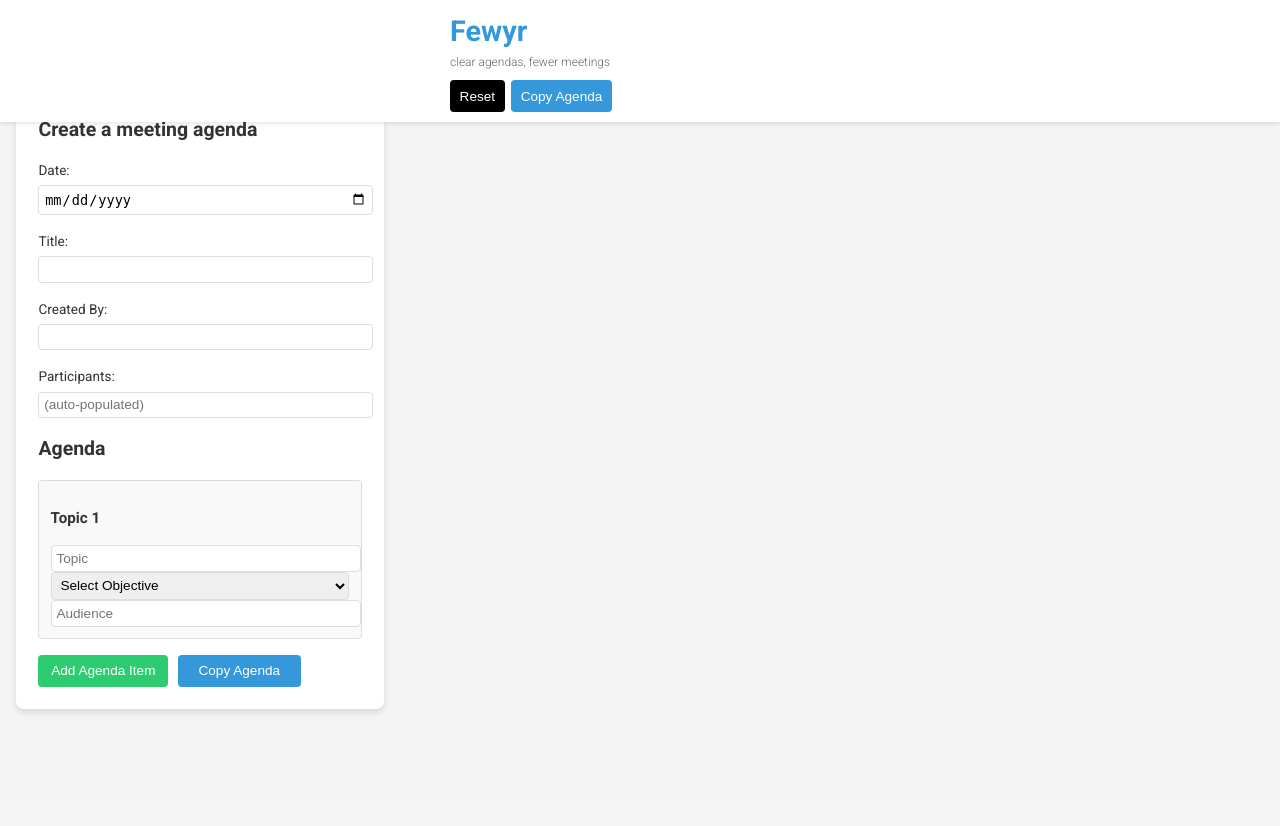
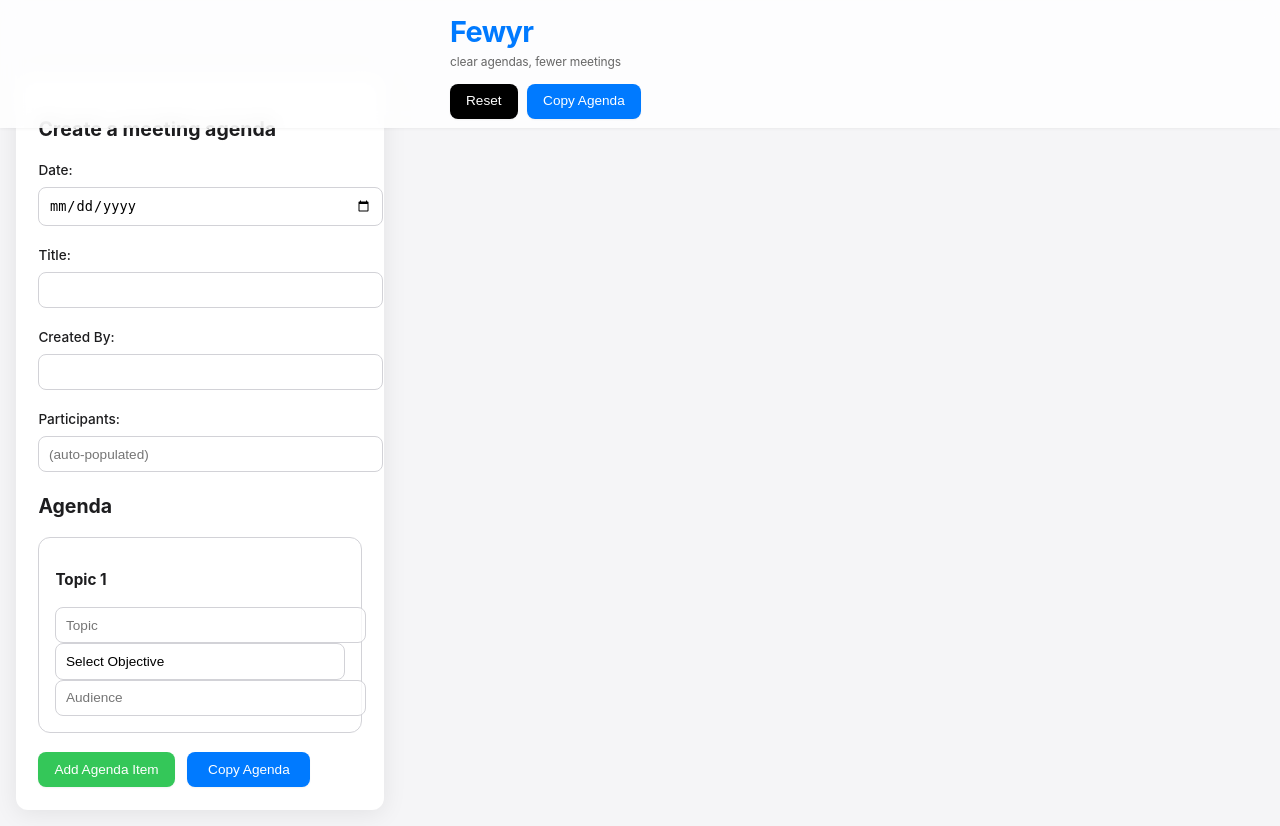
Before and after one commit to VinceStaL/Fewyr-Chrome-Extension, a PHP site: page / in a window 1280 px wide. Before the commit the page ends 713 px from the top, so only its background shows below. Run offline with PHP 8.4, Linux system fonts and the light colour scheme.

Commit message:
new look

```diff
--- a/styles.css
+++ b/styles.css
@@ -1,14 +1,16 @@
 :root {
-    --primary-color: #3498db;
-    --secondary-color: #2ecc71;
-    --background-color: #f4f4f4;
-    --text-color: #333;
-    --card-background: #fff;
-    --header-background: #ffffff;
+    --primary-color: #007AFF;
+    --secondary-color: #34C759;
+    --background-color: #F5F5F7;
+    --text-color: #1D1D1F;
+    --card-background: #FFFFFF;
+    --header-background: rgba(255, 255, 255, 0.8);
+    --input-border: #D2D2D7;
+    --input-focus: #0071E3;
 }
 
 body {
-    font-family: 'Roboto', sans-serif;
+    font-family: -apple-system, BlinkMacSystemFont, 'Roboto', sans-serif;
     line-height: 1.5;
     margin: 0;
     padding: 0;
@@ -19,6 +21,8 @@ body {
     width: 100%;
     min-width: 300px;
     max-width: 400px;
+    -webkit-font-smoothing: antialiased;
+    -moz-osx-font-smoothing: grayscale;
 }
 
 .sticky-header {
@@ -27,8 +31,11 @@ body {
     left: 0;
     right: 0;
     background-color: var(--header-background);
-    box-shadow: 0 2px 4px rgba(0, 0, 0, 0.1);
+    backdrop-filter: blur(10px);
+    -webkit-backdrop-filter: blur(10px);
+    box-shadow: 0 1px 3px rgba(0, 0, 0, 0.05);
     z-index: 1000;
+    transition: background-color 0.3s ease;
 }
 
 .header-content {
@@ -58,6 +65,7 @@ h1 {
     font-size: 1.8rem;
     font-weight: 700;
     color: var(--primary-color);
+    letter-spacing: -0.02em;
 }
 
 .subtitle {
@@ -65,7 +73,8 @@ h1 {
     padding: 0;
     font-size: 0.75rem;
     color: #666;
-    font-weight: 300;
+    font-weight: 400;
+    letter-spacing: -0.01em;
 }
 
 main {
@@ -76,28 +85,46 @@ main {
 
 .card {
     background-color: var(--card-background);
-    border-radius: 8px;
-    box-shadow: 0 4px 6px rgba(0, 0, 0, 0.1);
+    border-radius: 12px;
+    box-shadow: 0 4px 24px rgba(0, 0, 0, 0.08);
     padding: 1.4rem;
+    transition: all 0.3s ease;
+}
+
+.card:hover {
+    box-shadow: 0 6px 28px rgba(0, 0, 0, 0.12);
+    transform: translateY(-1px);
 }
 
 .form-group {
-    margin-bottom: 1rem;
+    margin-bottom: 1.2rem;
 }
 
 label {
     display: block;
-    margin-bottom: 0.3rem;
+    margin-bottom: 0.4rem;
     font-weight: 500;
     font-size: 0.85rem;
+    color: var(--text-color);
 }
 
 input, select {
     width: 100%;
-    padding: 0.3rem;
-    border: 1px solid #ddd;
-    border-radius: 4px;
+    padding: 0.6rem;
+    border: 1px solid var(--input-border);
+    border-radius: 8px;
     font-size: 0.85rem;
+    transition: all 0.2s ease;
+    outline: none;
+    background-color: rgba(255, 255, 255, 0.8);
+    -webkit-appearance: none;
+}
+
+input:focus, select:focus {
+    border-color: var(--input-focus);
+    box-shadow: 0 0 0 3px rgba(0, 113, 227, 0.15);
+}
+
 input[type="date"] {
     position: relative;
 }
@@ -109,18 +136,23 @@ input, select {
 input[type="date"]:not(:focus):not(:invalid)[data-formatted-date]::before {
     content: attr(data-formatted-date);
     position: absolute;
-        left: 0.3rem;
-        color: #000;
-    }
+    left: 0.6rem;
+    color: var(--text-color);
 }
 
 .btn {
     cursor: pointer;
     border: none;
-    padding: 0.3rem 0.6rem;
-    border-radius: 4px;
+    padding: 0.6rem 1rem;
+    border-radius: 8px;
     font-size: 0.85rem;
-    transition: background-color 0.3s ease;
+    font-weight: 500;
+    transition: all 0.2s ease;
+    box-shadow: 0 1px 2px rgba(0, 0, 0, 0.05);
+}
+
+.btn:active {
+    transform: scale(0.98);
 }
 
 .btn-primary {
@@ -138,15 +171,22 @@ input, select {
 }
 
 .btn-secondary:hover {
-    background-color: #27ae60;
+    background-color: #2FB750;
+    box-shadow: 0 2px 4px rgba(52, 199, 89, 0.2);
 }
 
 .agenda-item {
-    border: 1px solid #ddd;
-    border-radius: 4px;
-    padding: 0.7rem;
-    margin-top: 0.7rem;
-    background-color: #f9f9f9;
+    border: 1px solid var(--input-border);
+    border-radius: 12px;
+    padding: 1rem;
+    margin-top: 1rem;
+    background-color: rgba(255, 255, 255, 0.8);
+    transition: all 0.2s ease;
+}
+
+.agenda-item:hover {
+    border-color: var(--primary-color);
+    box-shadow: 0 2px 8px rgba(0, 0, 0, 0.05);
 }
 
 .copy-container {
@@ -158,18 +198,27 @@ input, select {
     position: absolute;
     left: 50%;
     transform: translateX(-50%);
-    bottom: -16px;
-    font-size: 0.65rem;
+    bottom: -20px;
+    font-size: 0.7rem;
     color: #666;
     white-space: nowrap;
-    background-color: transparent;
+    background-color: rgba(255, 255, 255, 0.9);
+    padding: 0.2rem 0.4rem;
+    border-radius: 4px;
+    box-shadow: 0 2px 4px rgba(0, 0, 0, 0.1);
+    opacity: 0;
+    transition: opacity 0.2s ease;
+}
+
+.copy-msg.visible {
+    opacity: 1;
 }
 
 #user-actions {
     display: flex;
     align-items: center;
-    margin-top: 0.6rem;
-    gap: 0.4rem;
+    margin-top: 0.8rem;
+    gap: 0.6rem;
 }
 
 #user-actions .btn,
@@ -189,15 +238,16 @@ input, select {
     display: inline-flex;
     justify-content: center;
     align-items: center;
-    height: 2rem;
+    height: 2.2rem;
     line-height: 1;
 }
+
 .form-actions {
     display: flex;
     justify-content: flex-start;
-    margin-top: 1rem;
+    margin-top: 1.2rem;
     align-items: stretch;
-    gap: 0.6rem;
+    gap: 0.8rem;
     flex-wrap: wrap;
 }
 
@@ -225,7 +275,7 @@ input, select {
 .form-actions .btn,
 .form-actions .copy-container .btn {
     width: 100%;
-    height: 2rem;
+    height: 2.2rem;
     margin: 0;
     white-space: nowrap;
     overflow: hidden;
@@ -233,7 +283,7 @@ input, select {
     display: inline-flex;
     justify-content: center;
     align-items: center;
-    padding: 0 0.8rem;
+    padding: 0 1rem;
     line-height: 1;
     font-size: 0.85rem;
     min-width: fit-content;
```
Also changed, not shown: other parts of styles.css (+11 -16 lines), 1 other file. Lines whose indentation alone changed are shown as unchanged.
